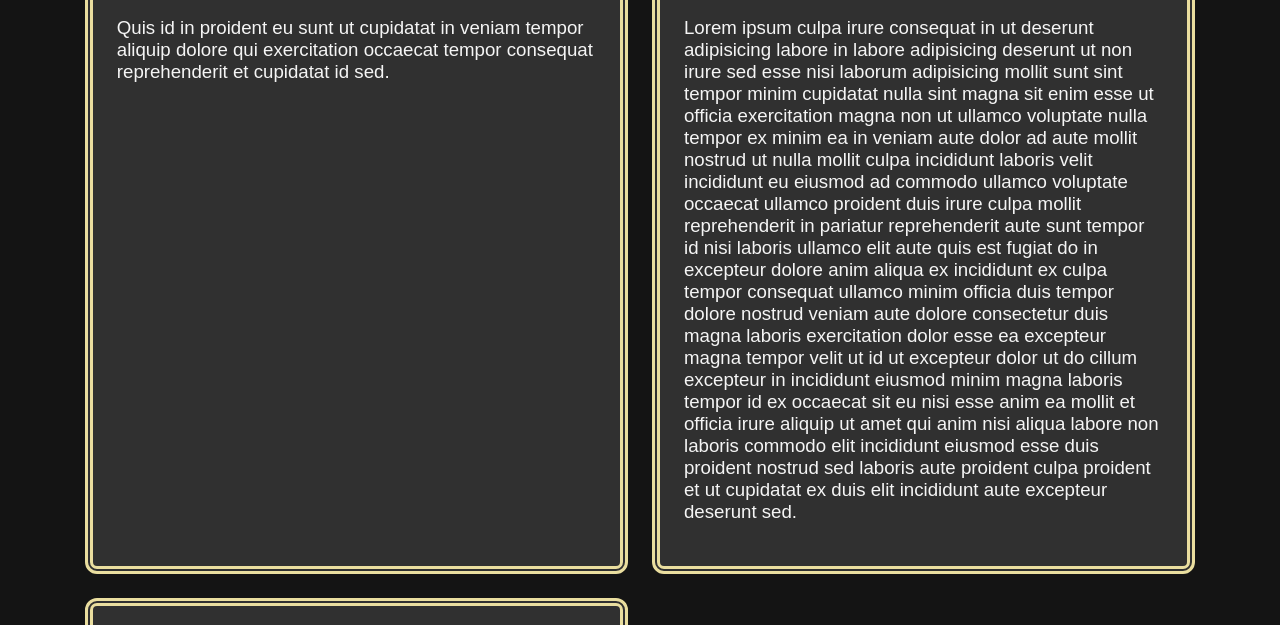
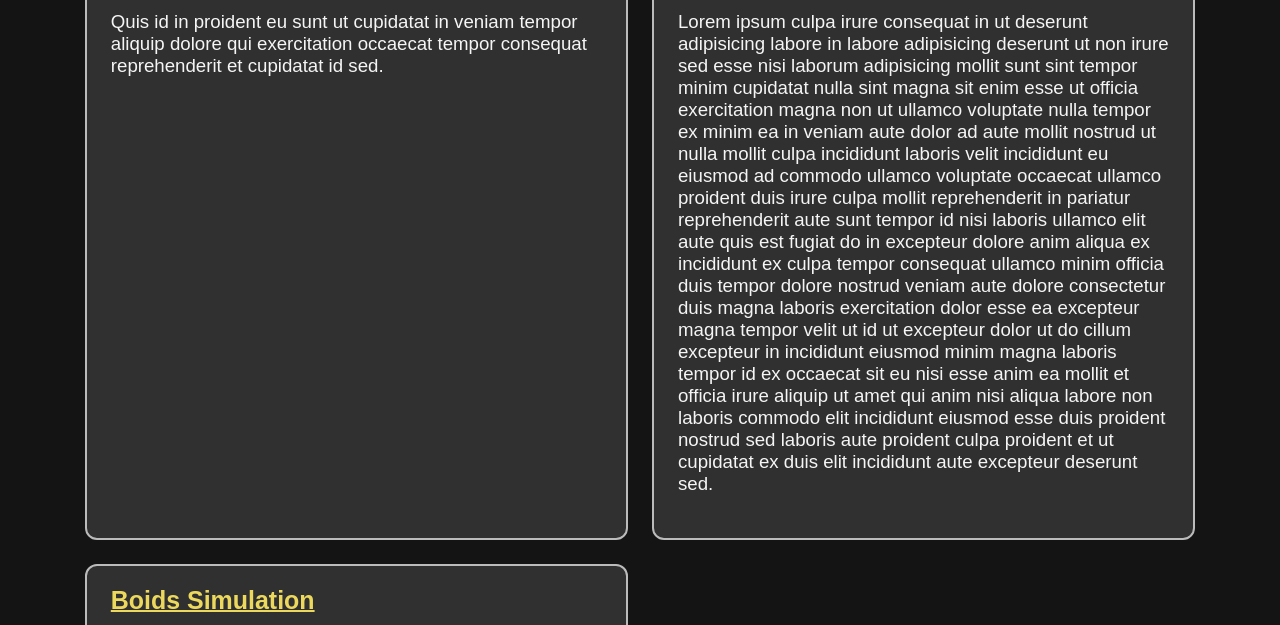
Before and after one commit to cookies-xor-cream/cookies-xor-cream.github.io, a Flask app: page /projects in a window 1280 px wide. Shown: the part 448-1073 px from the top of the page. Run offline with Flask 2, Linux system fonts and the light colour scheme; some libraries are stand-ins or nearby versions.

Commit message:
updated colour palette and border styling

```diff
--- a/website/static/css/index.css
+++ b/website/static/css/index.css
@@ -6,19 +6,14 @@ body {
 	--platinum: #E5E5E5;
 	--ghost-white: #F5F5F5;
 
-	/* backup colour palette  */
 	--prussian-blue: #003049;
-	--maximum-red: #F52020;
 	--tangy-orange: #F77F00;
 	--firey-yellow: #FCBF49;
-	--lemon-meringue: #eade9f;
 
-	--lime: #BFFF00;
-
-	--bg-dark: var(--eerie-black);
-	--accent-dark: var(--oxford-blue);
-	--accent-light: var(--platinum);
-	--text-dark: var(--ghost-white);
+	--golden-rod: #ebd85c;
+	--royal-purple: #c55ceb;
+	--crimson-blood: #eb5c82;
+	--vibrant-lime: #82eb5c;
 
 	--ghastly-gray: #BBBBBB;
 	--mine-gray: #303030;
@@ -40,13 +35,13 @@ body {
 /* general styling */
 
 h1, h2, h3, h4, h5, h6 {
-	color: var(--lemon-meringue);
+	color: var(--golden-rod);
 	margin-top: 0;
 	margin-bottom: 0;
 }
 
 a {
-	color: var(--firey-yellow);
+	color: var(--royal-purple);
 	text-decoration: none;
 
 	display: inline-block;
@@ -55,7 +50,8 @@ a {
 }
 
 a:hover {
-	color: var(--lemon-meringue);
+	/*color: var(--golden-rod);*/
+	filter: brightness(106%);
 	transform:  scale(102%);
 }
 
@@ -112,7 +108,7 @@ nav.top-nav a {
 
 nav.top-nav a:hover {
 	color: var(--platinum);
-	transform: scale(1.1);
+	transform: scale(1.05);
 }
 
 hr.breaker {
@@ -183,19 +179,19 @@ ul.flash li {
 	margin: 12px;
 	padding: 12px;
 
-	border-width: 6px;
-	border-style: double;
+	border-width: 2px;
+	border-style: solid;
 	border-radius: 20px;
 }
 
 ul.flash li.danger {
-	color: var(--maximum-red);
-	border-color: var(--maximum-red);
+	color: var(--crimson-blood);
+	border-color: var(--crimson-blood);
 }
 
 ul.flash li.hint {
-	color: var(--lime);
-	border-color: var(--lime);
+	color: var(--vibrant-lime);
+	border-color: var(--vibrant-lime);
 }
 
 /* page header */
@@ -302,7 +298,7 @@ ul.contact-row li:nth-child(2) {
 
 	height: auto;
 
-	border: 8px var(--lemon-meringue) double;
+	border: 2px var(--ghastly-gray) solid;
 	border-radius: 12px;
 	box-sizing: border-box;
 
```
